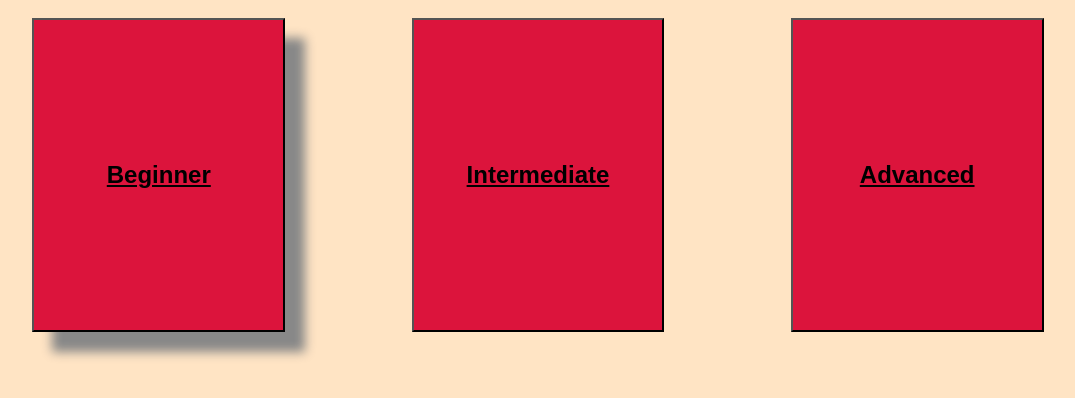
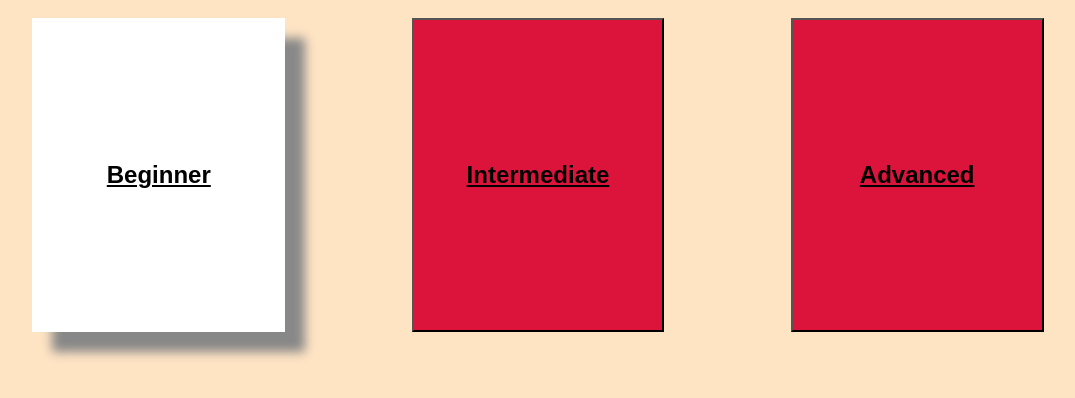
Before and after one commit to SiyaKamboj/SiyaKamboj.github.io, a plain HTML site: page vocabulary/frame_a.htm in a window 1280 px wide. In both pictures the pointer is over the button "Beginner". Shown: the part 88-486 px from the top of the page, without its empty margins (102-1177 px from the left). Drawn offline with Linux system fonts and the light colour scheme.

Commit message:
Update vocabstyle.css

```diff
--- a/css/vocabstyle.css
+++ b/css/vocabstyle.css
@@ -17,10 +17,14 @@ h1 {
     text-align:center;
     font-weight:bold;
     text-decoration:underline;
+    transition-duration: 0.4s;
 
 }
 .button:hover{
     box-shadow: 20px 20px 10px #888888;
+    background-color: white;
+    color: black;
+    border: crimson;
 };
 
 
```
